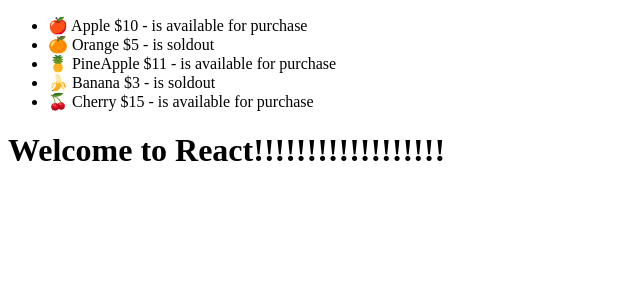
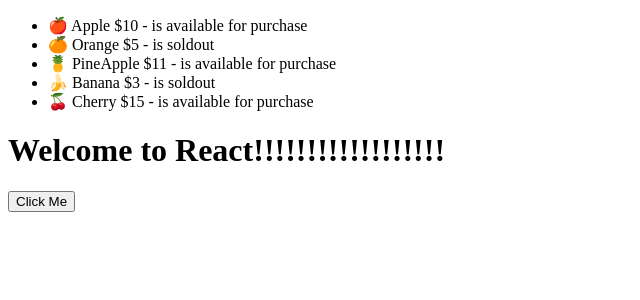
Before and after one commit to srjingole0610/ReactPro, a React (Vite) app: page / in a window 1280 px wide. Shown: the top 300 px of the page, without its empty margins (0-640 px from the left). Built offline with nearby package versions, Linux system fonts and the light colour scheme.

Commit message:
Basic Event Handling

```diff
--- a/src/App.jsx
+++ b/src/App.jsx
@@ -1,5 +1,6 @@
 import ConditionalComponent from "./components/ConditionalComponent"
 import Fruits from "./components/Fruits"
+import Message from "./components/Message"
 
 function App() {
 
@@ -7,6 +8,7 @@
     <div className="App">
       <Fruits />
       <ConditionalComponent />
+      <Message />
     </div>
   )
 }
--- /dev/null
+++ b/src/components/Message.jsx
@@ -0,0 +1,14 @@
+import React from 'react'
+
+function Message() {
+    const handleClick = () => {
+        console.log("Button clicked");
+    }
+    return (
+        <div>
+            <button onClick={handleClick}>Click Me</button>
+        </div>
+    )
+}
+
+export default Message
```
